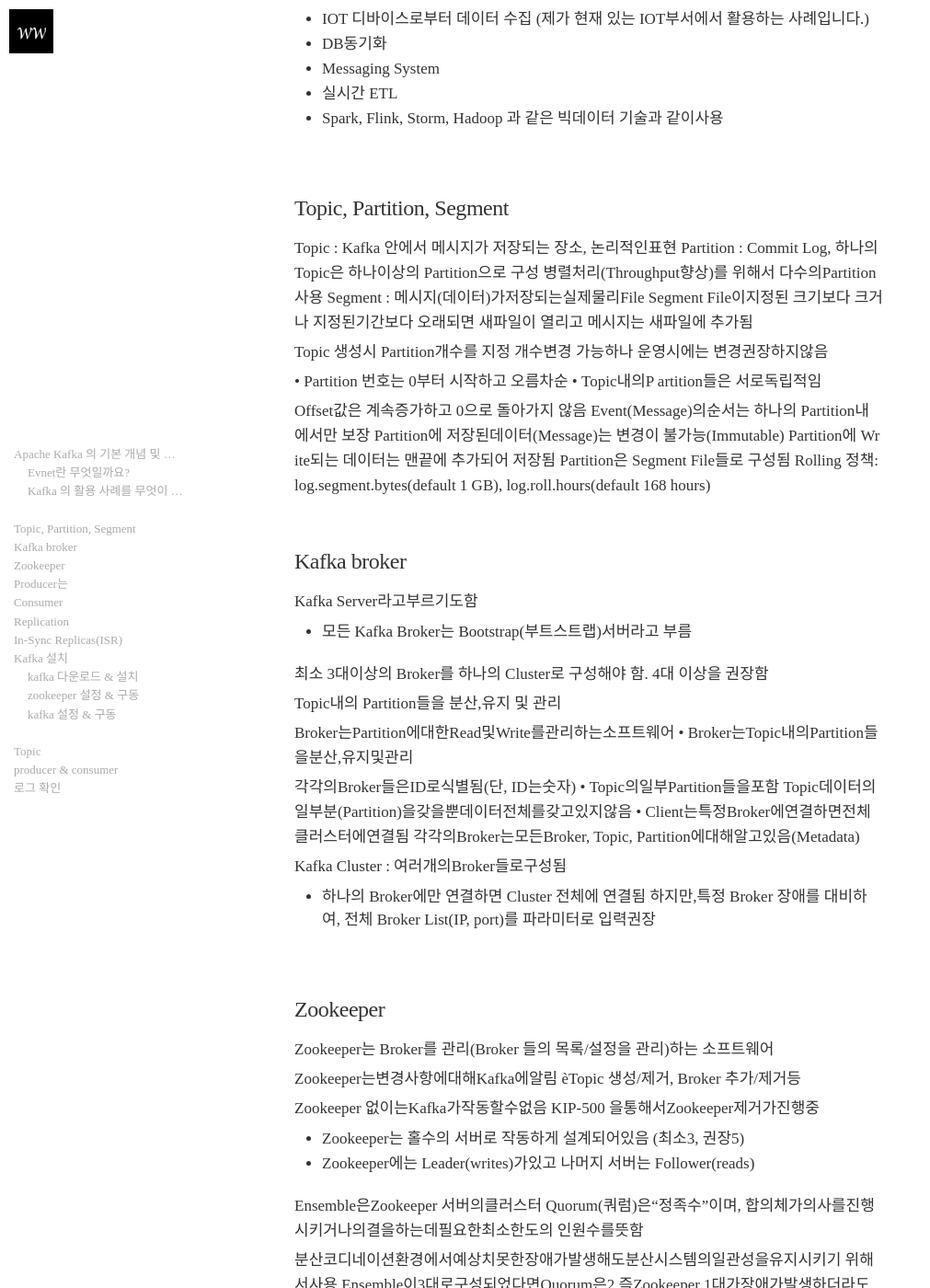
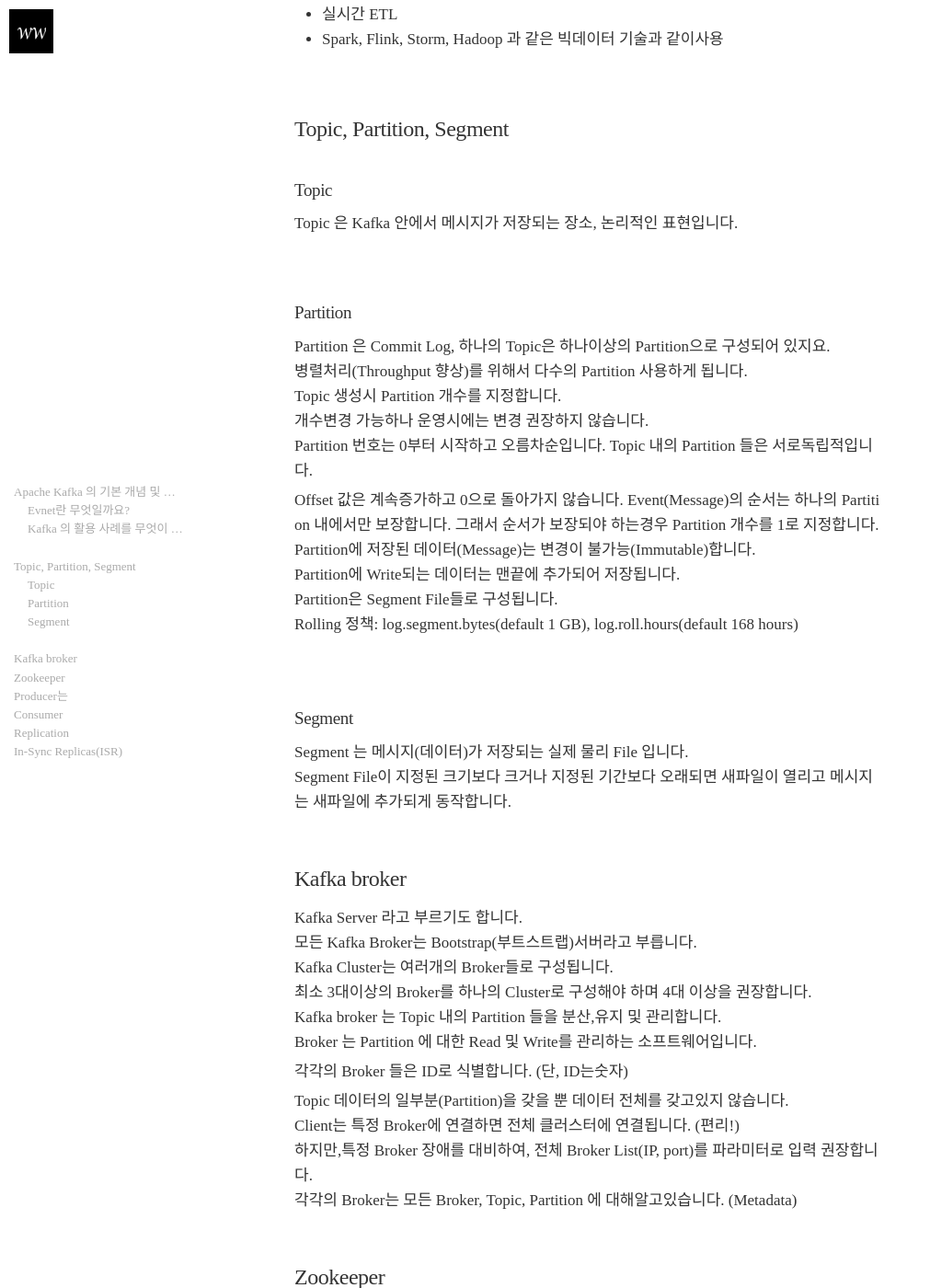
Before and after one commit to didalgus/didalgus.github.io, a Jekyll site: the page built from _posts/2023-05-25-Kafka-Basic.markdown, in a window 1280 px wide and 1400 px high, scrolled down 1731 px. Shown: the whole window at 92% size, without its empty margins (0-1011 px from the left). Built offline with Jekyll 4.4.1, drawn with Linux system fonts in a browser that asks for light colours; nearby versions of some CDN libraries; some web fonts are replaced; the table of contents is made by our own code; some of the changed text lies outside the part shown.

Commit message:
modify post: kafka

````diff
--- a/_posts/2023-05-25-Kafka-Basic.markdown
+++ b/_posts/2023-05-25-Kafka-Basic.markdown
@@ -12,13 +12,11 @@ last_modified_at:
 ---
 
 kafka 를 잊어버린 미래의 나에게 kafka는 말이지~ 라고 알려주는 목표를 설정하고 글쓰기 하고있습니다.
-(유툽에서 개발자 글쓰기를 할때 저렇게 설정하고 글을 써보라고 조언하시더군요.)
-
-![kafka logo]({{ site.url }}/assets/article_images/2023-05-25-Kafka/kafka_logo-simple.png)
-[Kafka 공식사이트](https://kafka.apache.org/)
-
-제가 있는 IOT 부서에서는 디바이스(ex. 카메라, 센서 등등) 데이터 수집을 Kafka 로 하고있습니다.
-Kafka 유료 온라인 강의를 신청해주셔서 (돈이 아까우니!) 강의를 시청하면서 정리를 해보았습니다.
+유투버에서 본 개발자 글쓰기를 할때 저렇게 설정하고 글을 써보라고 조언하시더군요.
+<br>
+제가 있는 IOT 부서에서 디바이스(ex. 카메라, 도어락, 센서 등등) 데이터 수집을 Kafka 로 하고있습니다.
+Kafka 유료 온라인 강의를 시청하면서 정리를 해보았습니다. (돈이 아까우니!)
+<br>
 
 * **Apache Kafka Basic ✓** <span class="series">SERIES 1/3</span>
 * [Apache Kafka Usage]({% post_url 2023-05-26-Kafka-Usage %}) <span class="series">SERIES 2/3</span>
@@ -27,25 +25,29 @@ Kafka 유료 온라인 강의를 신청해주셔서 (돈이 아까우니!) 강
 
 ## Apache Kafka 의 기본 개념 및 이해
 
-Kafka는 Linkedin 내에서 개발하여 후에 아파치 재단에 2011년에 기부되어 오픈소스화 되었습니다.
+
+![kafka logo]({{ site.url }}/assets/article_images/2023-05-25-Kafka/kafka_logo-simple.png)
+
+Kafka는 Linkedin 내에서 개발하여 후에 아파치 재단([Kafka 공식사이트](https://kafka.apache.org/))에 2011년에 기부되어 오픈소스화 되었습니다.
 기존의 MQ(Messaging Platform) 에서 처리 불가능 이벤트 스트림 처리를 위해 개발 되었습니다.
 
-<br />
 Kafka 라고 명명한 계기는 창시자인 Jay Kreps는 아래와 같이 말했습니다.
 
 ![]({{ site.url }}/assets/article_images/2023-05-25-Kafka/quora-2023-05-25.png)
-[https://www.quora.com/What-is-the-relation-between-Kafka-the-writer-and-Apache-Kafka-the-distributed-messaging-system/answer/Jay-Kreps](https://www.quora.com/What-is-the-relation-between-Kafka-the-writer-and-Apache-Kafka-the-distributed-messaging-system/answer/Jay-Kreps)
 
-
-구글번역
+구글번역  [원문 링크](https://www.quora.com/What-is-the-relation-between-Kafka-the-writer-and-Apache-Kafka-the-distributed-messaging-system/answer/Jay-Kreps)
 ```
 카프카는 작가 이름을 쓰는 것에 최적화된 시스템이니까 말이 된다고 생각했다. 나는 대학에서 많은 조명 수업을 들었고 Franz Kafka를 좋아했습니다. 또한 오픈 소스 프로젝트의 이름이 멋지게 들렸습니다.
 따라서 기본적으로 관계가 많지 않습니다.
 ```
 Jay Kreps 이분은 2014년에 CONFLUENT 회사를 설립했습니다.
 
+
+
 ### Evnet란 무엇일까요?
+
 Kafka 를 사용하기로 했다면 Event 가 많이 발생하는 시스템이겠군요.
+Kafka 를 이야기하려면 Event 를 먼저 이야기해야 겠군요.
 
 - 은행 거래, 송금
 - 웹사이트에서의 행위
@@ -65,75 +67,66 @@ BinData가 발생하고 Event가 사용되는 모든곳이라고 할 수 있습
 
 ## Topic, Partition, Segment
 
-Topic : Kafka 안에서 메시지가 저장되는 장소, 논리적인표현
-Partition : Commit Log, 하나의 Topic은 하나이상의 Partition으로 구성
-병렬처리(Throughput향상)를 위해서 다수의Partition 사용
-Segment : 메시지(데이터)가저장되는실제물리File
-Segment File이지정된 크기보다 크거나 지정된기간보다 오래되면 새파일이 열리고 메시지는 새파일에 추가됨
+### Topic
+Topic 은 Kafka 안에서 메시지가 저장되는 장소, 논리적인 표현입니다.
+<br>
 
+### Partition
+Partition 은 Commit Log, 하나의 Topic은 하나이상의 Partition으로 구성되어 있지요.
+병렬처리(Throughput 향상)를 위해서 다수의 Partition 사용하게 됩니다.
+Topic 생성시 Partition 개수를 지정합니다.
+개수변경 가능하나 운영시에는 변경 권장하지 않습니다.
+Partition 번호는 0부터 시작하고 오름차순입니다.
+Topic 내의 Partition 들은 서로독립적입니다.
 
-Topic 생성시 Partition개수를 지정
-개수변경 가능하나 운영시에는 변경권장하지않음
+Offset 값은 계속증가하고 0으로 돌아가지 않습니다.
+Event(Message)의 순서는 하나의 Partition 내에서만 보장합니다. 그래서 순서가 보장되야 하는경우 Partition 개수를 1로 지정합니다.
+Partition에 저장된 데이터(Message)는 변경이 불가능(Immutable)합니다.
+Partition에 Write되는 데이터는 맨끝에 추가되어 저장됩니다.
+Partition은 Segment File들로 구성됩니다.
+Rolling 정책: log.segment.bytes(default 1 GB), log.roll.hours(default 168 hours)
 
-• Partition 번호는 0부터 시작하고 오름차순
-• Topic내의P artition들은 서로독립적임
-
-Offset값은 계속증가하고 0으로 돌아가지 않음
-Event(Message)의순서는 하나의 Partition내에서만 보장
-Partition에 저장된데이터(Message)는 변경이 불가능(Immutable)
-Partition에 Write되는 데이터는 맨끝에 추가되어 저장됨
-Partition은 Segment File들로 구성됨
-Rolling 정책: log.segment.bytes(default 1 GB), log.roll.hours(default 168 hours)
+<br>
+### Segment
+Segment 는 메시지(데이터)가 저장되는 실제 물리 File 입니다.<br>
+Segment File이 지정된 크기보다 크거나 지정된 기간보다 오래되면 새파일이 열리고 메시지는 새파일에 추가되게 동작합니다.
 
 
 ## Kafka broker
 
-Kafka Server라고부르기도함
-- 모든 Kafka Broker는 Bootstrap(부트스트랩)서버라고 부름
+Kafka Server 라고 부르기도 합니다.
+모든 Kafka Broker는 Bootstrap(부트스트랩)서버라고 부릅니다.
+Kafka Cluster는 여러개의 Broker들로 구성됩니다.
+최소 3대이상의 Broker를 하나의 Cluster로 구성해야 하며 4대 이상을 권장합니다.
+Kafka broker 는 Topic 내의 Partition 들을 분산,유지 및 관리합니다.
+Broker 는 Partition 에 대한 Read 및 Write를 관리하는 소프트웨어입니다.
 
-최소 3대이상의 Broker를 하나의 Cluster로 구성해야 함. 4대 이상을 권장함
+각각의 Broker 들은 ID로 식별합니다. (단, ID는숫자)
 
-Topic내의 Partition들을 분산,유지 및 관리
-
-Broker는Partition에대한Read및Write를관리하는소프트웨어
-• Broker는Topic내의Partition들을분산,유지및관리
-
-
-각각의Broker들은ID로식별됨(단, ID는숫자)
-• Topic의일부Partition들을포함
-Topic데이터의일부분(Partition)을갖을뿐데이터전체를갖고있지않음
-• Client는특정Broker에연결하면전체클러스터에연결됨
-각각의Broker는모든Broker, Topic, Partition에대해알고있음(Metadata)
-
-Kafka Cluster : 여러개의Broker들로구성됨
-
-
-- 하나의 Broker에만 연결하면 Cluster 전체에 연결됨
-    하지만,특정 Broker 장애를 대비하여, 전체 Broker List(IP, port)를 파라미터로 입력권장
-
+Topic 데이터의 일부분(Partition)을 갖을 뿐 데이터 전체를 갖고있지 않습니다.
+Client는 특정 Broker에 연결하면 전체 클러스터에 연결됩니다. (편리!)
+하지만,특정 Broker 장애를 대비하여, 전체 Broker List(IP, port)를 파라미터로 입력 권장합니다.
+각각의 Broker는 모든 Broker, Topic, Partition 에 대해알고있습니다. (Metadata)
 
 
 ## Zookeeper
 
-Zookeeper는 Broker를 관리(Broker 들의 목록/설정을 관리)하는 소프트웨어
+Zookeeper는 Broker를 관리(Broker 들의 목록/설정을 관리)하는 소프트웨어입니다.
 
-Zookeeper는변경사항에대해Kafka에알림
-èTopic 생성/제거, Broker 추가/제거등
+Zookeeper 는 변경사항에 대해 Kafka 에 알립니다.
+ex) Topic 생성/제거, Broker 추가/제거 등등
 
-Zookeeper 없이는Kafka가작동할수없음
-KIP-500 을통해서Zookeeper제거가진행중
+Zookeeper 없이는 Kafka가 작동 할 수 없습니다.
+(KIP-500 을 통해서 Zookeeper 제거가 진행중)
 
-- Zookeeper는 홀수의 서버로 작동하게 설계되어있음 (최소3, 권장5)
-- Zookeeper에는 Leader(writes)가있고 나머지 서버는 Follower(reads)
+Zookeeper 는 홀수의 서버로 작동하게 설계되어있습니다. (최소3, 권장5)
+Zookeeper 에는 Leader(writes) 가 있고 나머지 서버는 Follower(reads)입니다.
 
-
-Ensemble은Zookeeper 서버의클러스터
-Quorum(쿼럼)은“정족수”이며, 합의체가의사를진행시키거나의결을하는데필요한최소한도의
-인원수를뜻함
-
-분산코디네이션환경에서예상치못한장애가발생해도분산시스템의일관성을유지시키기
-위해서사용
-Ensemble이3대로구성되었다면Quorum은2,즉Zookeeper 1대가장애가발생하더라도정상동작
+<br>
+Ensemble 은 Zookeeper 서버의 클러스터입니다.
+Quorum(쿼럼) 은 “정족수”이며, 합의체가 의사를 진행시키거나 의결을 하는데 필요한 최소한 인원수를뜻합니다.
+분산 코디네이션환경 에서 예상치 못한 장애가 발생해도 분산시스템의 일관성을 유지시키기 위해서 사용합니다.
+Ensemble이 3대로 구성되었다면 Quorum 은 2, 즉 Zookeeper 1대가 장애가 발생 하더라도 정상동작합니다.
 
 
 
@@ -141,51 +134,40 @@ Ensemble이3대로구성되었다면Quorum은2,즉Zookeeper 1대가장애가발
 
 Producer는 메시지를 생산(Produce)해서 Kafka의 Topic으로 메시지를 보내는 애플리케이션입니다.
 
-
 Consumer Group는 Topic의 메시지를 사용하기 위해 협력하는 Consumer들의 집합입니다.
 하나의 Consumer는 하나의Consumer Group에 포함되며, Consumer Group내의 Consumer들은 협력하여 Topic의 메시지를 분산병렬 처리합니다.
 
-
-Producer와 Consumer는 서로알지 못하며, Producer와 Consumer는 각각 고유의 속도로 Commit Log에 Write및 Read를 수행
+Producer와 Consumer는 서로 알지 못하며, Producer와 Consumer는 각각 고유의 속도로 Commit Log에 Write및 Read를 수행합니다.
 
 
 
 ## Consumer
 
-
 Consumer는 Topic의 메시지를 가져와서 소비(Consume)하는 애플리케이션입니다.
 
-Consumer는각각고유의속도로Commit Log로부터순서대로Read(Poll)를수행
-• 다른Consumer Group에속한Consumer들은서로관련이없으며, Commit Log에있는
-Event(Message)를동시에다른위치에서Read할수있음
-
+Consumer 는 각각 고유의 속도로 Commit Log 로부터 순서대로 Read(Poll) 를 수행합니다.
+다른 Consumer Group 에 속한 Consumer 들은 서로관련이없으며, Commit Log 에 있는 Event(Message)를 동시에 다른위치 에서 Read 할수있습니다.
 
 
 Consumer Offset
 
-- Consumer가자동이나수동으로데이터를읽은위치를commit하여다시읽음을방지
-- __consumer_offsets라는Internal Topic에서Consumer Offset을저장하여관리
+- Consumer 가 자동이나 수동으로 데이터를 읽은위치를 commit하여 다시 읽음을 방지
+- __consumer_offsets 라는 Internal Topic 에서 Consumer Offset을 저장하여 관리
 - LOG-END-OFFSET: Producer 가 Write
 - CURRENT-OFFSET : Group의 Consumer가 Read하고 처리한후에 Commit
-- Cardinality
-		특정 데이터 집합에서 유니크(Unique)한값의 개수
-- Partition전체에 Record를 고르게 배포하는 Key를 만드는것이 중요
+- Cardinality : 특정 데이터 집합에서 유니크(Unique)한 값의 개수
+- Partition 전체에 Record를 고르게 배포하는 Key를 만드는것이 중요
 
 
 
 ## Replication
 
+Broker에 장애가 발생하면 장애가 발생한 Broker의 Partition들은 모두 사용할 수 없게 되는 문제발생합니다.
+Partition을 복제(Replication)하여 다른 Broker상에서 복제물(Replicas)을 만들어서 장애를 미리대비합니다.
 
-Broker에장애가발생하면?
-장애가발생한Broker의Partition들은모두사용할수없게되는문제발생
-
-Partition을 복제(Replication)하여 다른 Broker상에서 복제물(Replicas)을 만들어서 장애를 미리대비함
-
-
-
-Producer는 Leader에만 Write하고 Consumer는 Leader로부터만 Read함
-Follower는 Broker장애시안정성을제공하기위해서만존재
-Follower는 Leader의Commit Log에서데이터를가져오기요청(Fetch Request)으로복제
+Producer는 Leader 에만 Write하고 Consumer는 Leader로부터만 Read합니다.
+Follower는 Broker 장애시 안정성을 제공하기 위해서만 존재합니다.
+Follower는 Leader 의 Commit Log 에서 데이터를 가져오기 요청(Fetch Request)으로 복제합니다.
 
 
 Partition Leader에 대한 자동분산
@@ -202,280 +184,26 @@ leader.imbalance.per.broker.percentage : 기본값 10
 
 ## In-Sync Replicas(ISR)
 
-Leader 장애시Leader를선출하는데사용
-Partition을 복제(Replication)하여 다른 Broker상에서 복제물(Replicas)을 만들어서 장애를 미리대비함
+Leader 장애시 Leader 를 선출하는데 사용합니다.
+Partition을 복제(Replication)하여 다른 Broker상에서 복제물(Replicas)을 만들어서 장애를 미리대비합니다.
+Replicas - Leader Partition, Follower Partition
+In-Sync Replicas(ISR)는 High Water Mark라고 하는 지점까지 동일한 Replicas (Leader와 Follower모두)의 목록입니다.
+Leader에 장애가 발생하면, ISR 중에서 새 Leader를 선출합니다.
 
-Replicas - Leader Partition, Follower Partition
-
-
-
-In-Sync Replicas(ISR)는 High Water Mark라고 하는 지점까지 동일한 Replicas (Leader와 Follower모두)의 목록
-Leader에 장애가 발생하면, ISR 중에서 새 Leader를 선출
-
-
+<br>
 High Water Mark
 - 가장 최근에 Committed 메시지의 Offset 추적
-- replication-offset-checkpoint 파일에 체크포인트를 기록    # server /data/ 하위 디렉토리에 없음
+- replication-offset-checkpoint 파일에 체크포인트를 기록
 
+<br>
 Leader Epoch
-- leader-epoch-checkpoint 파일에 체크포인트를 기록      # server /data/ 하위 디렉토리에 없음
+- leader-epoch-checkpoint 파일에 체크포인트를 기록
 
-
-replica.lag.time.max.ms 으로 판단 해야함
-- Follower가Leader로 Fetch 요청을 보내는 Interval을 체크
-
-replica.lag.max.messages    #서버내 설정 못찾음 (server.properties)
-replica.lag.time.max.ms      #서버내 설정 못찾음 (server.properties)
-
-
-
-## Kafka 설치
-
-kafka 를 잊어버린 미래의 나에게 이렇게 설치하고 이렇게 쓰는거야~ 라고 알려주는 목표를 설정하고 글쓰기 하고있습니다.
-+ 유툽에서 개발자 글쓰기를 할때 저렇게 설정하고 글을 써보라고 조언하시더군요.
-
-
-### kafka 다운로드 & 설치
-
-다운로드 받아봅시다.
-https://kafka.apache.org/downloads
-
-2023년 2월 7일자 소스버전은 3.4.0가 최신이군요.
-맥 환경인지라 Binary 버전 2.13 으로 받아서 설치해보겠습니다.
-
-Scala 2.13 https://archive.apache.org/dist/kafka/2.8.2/kafka_2.13-2.8.2.tgz
-
-apps 디렉토리에 압축파일을 풀어줍니다. (명령어로든 더블클릭이로든~)
+<br>
+replica.lag.time.max.ms 으로 판단 해야합니다.
+Follower가Leader로 Fetch 요청을 보내는 Interval을 체크합니다.
 
 ```bash
-$ mkdir ~/apps
-$ cd apps
+replica.lag.max.messages
+replica.lag.time.max.ms
 ```
-
-접근 용이하게 심볼릭 링크를 걸어주겠습니다.
-```bash
-ln -s kafka_2.13-2.8.2 kafka
-```
-
-참 쉽죵?
-```bash
-$ ll apps
-lrwxr-xr-x 1 willow staff 16B 1 5 17:38 kafka@ -> kafka_2.13-2.8.2
-drwxr-xr-x@ 10 willow staff 320B 1 5 17:43 kafka_2.13-2.8.2/
-```
-
-### zookeeper 설정 & 구동
-
-zookeeper data 가 저장될 디렉토리를 지정해줍니다.
-
-```bash
-$ vi ~/apps/kafka/config/zookeeper.properties
-# the directory where the snapshot is stored.
-dataDir=/tmp/zookeeper
-# the port at which the clients will connect
-clientPort=2181
-```
-
-zookeeper를 구동해보겠습니다. 2181 포트로 구동되는군요.
-```bash
-$ ~/apps/kafka/bin/zookeeper-server-start.sh ~/apps/kafka/config/zookeeper.properties
-= willow ~/apps/kafka/bin  $ ./zookeeper-server-start.sh ../config/zookeeper.properties
-...
-[2023-05-25 17:43:13,562] INFO clientPortAddress is 0.0.0.0:2181 (org.apache.zookeeper.server.quorum.QuorumPeerConfig)
-...
-[2023-05-25 17:43:13,644] INFO binding to port 0.0.0.0/0.0.0.0:2181 (org.apache.zookeeper.server.NIOServerCnxnFactory)
-```
-
-zookeeper가 정상 구동되었는지 확인해보겠습니다.
-```bash
-$ telnet 0 2181
-Trying 0.0.0.0...
-Connected to 0.
-Escape character is '^]'.
-```
-
-
-zookeeper 쉘을 실행해볼까요?
-```bash
-$ bin/zookeeper-shell.sh localhost:2181
-Connecting to localhost:2181
-Welcome to ZooKeeper!
-JLine support is disabled
-
-WATCHER::
-
-WatchedEvent state:SyncConnected type:None path:null
-ls /
-[zookeeper]
-```
-
-zookeeper 로그를 확인보겠습니다.
-위에서 설정한 zookeeper.properties 경로에 로그가 생성된것을 확인했습니다.
-```bash
-$ ll /tmp/zookeeper/version-2
-total 48
--rw-r--r--  1 willow  wheel    64M  1  5 17:47 log.1
--rw-r--r--  1 willow  wheel   424B  1  5 17:43 snapshot.0
-```
-
-### kafka 설정 & 구동
-
-kafka 설정 파일을 열어보니 9092 포트가 선언되어 있습니다.
-
-```bash
-$ vi ~/apps/kafka/config/server.properties
-
-listeners=PLAINTEXT://127.0.0.1:9092
-```
-
-kafka(broker) 서버를 실행합니다.
-id = 0 서버가 구동되었네요.
-```bash
-$ ~/apps/kafka/bin/kafka-server-start.sh config/server.properties
-
-...
-[2023-05-25 17:16:35,827] INFO [KafkaServer id=0] started (kafka.server.KafkaServer)
-```
-
-
-## Topic
-
-Topic은 논리적인 표현으로 Kafka에서 메시지가 저장되는 장소 입니다.
-
-
-
-Topic 네이밍이 중요해서 찾아보았습니다.
-운영중에 변경하기 어렵기때문에 생성시 알기쉽게 네이밍하는게 중요하더군요.
-public 하게 명명하면 운영중 유지보수시 헷갈릴 수 있답니다. ㅠ
-현 IOT부서에서는 _(언더바)를 권장하지 않아서 `SensorEvent` 이런식으로 파스칼 케이스(pascal case) 표기명을 사용하고 있습니다.
-
-토픽 네임 규칙
-- 최대 249자
-- 공백허용 X
-- _. 권장하지 않음
-
-깃헙 소스 내 정의된 규칙은 아래와 같군요. https://github.com/apache/kafka/blob/trunk/clients/src/main/java/org/apache/kafka/common/internals/Topic.java
-
-```java
-public static final String LEGAL_CHARS = "[a-zA-Z0-9._-]";
-private static final int MAX_NAME_LENGTH = 249;
-```
-
-
-topic를 생성해보겠습니다.
-
-```bash
-$ ~/apps/kafka/bin/kafka-topics.sh --create --topic willow --bootstrap-server localhost:9092
-Created topic willow.
-```
-
-생성된 topic 를 확인해봅니다.
-```bash
-$ ~/apps/kafka/bin/kafka-topics.sh --list --bootstrap-server localhost:9092
-willow
-```
-
-## producer & consumer
-
-
-
-
-
-topic을 생성해보았으니 프로듀서와 컨슈머를 사용해보겠습니다.
-
-producer
-```bash
-$ ~/apps/kafka/bin/kafka-console-producer.sh --bootstrap-server localhost:9092 --topic willow
->11
->22
-```
-
-consumer
-```bash
-$ ~/apps/kafka/bin/kafka-console-consumer.sh --bootstrap-server localhost:9092 --topic willow
-11
-22
-
-$ ~/apps/kafka/bin/kafka-console-consumer.sh --bootstrap-server localhost:9092 --topic willow --from-beginning
-11
-22
-```
-
-topics 토픽 확인
-```bash
-$ ~/apps/kafka/bin/zookeeper-shell.sh localhost:2181
-Connecting to localhost:2181
-Welcome to ZooKeeper!
-JLine support is disabled
-
-WATCHER::
-
-WatchedEvent state:SyncConnected type:None path:null
-
-ls /
-[admin, brokers, cluster, config, consumers, controller, controller_epoch, feature, isr_change_notification, latest_producer_id_block, log_dir_event_notification, zookeeper]
-ls /brokers
-[ids, seqid, topics]
-ls /brokers/ids
-[0]
-ls /brokers/topics
-[__consumer_offsets, willow, greenpine]
-
-
-```
-
-## 로그 확인
-
-로그 디렉토리를 살펴볼까요?
-
-```bash
-$ ll ~/apps/kafka/tmp/kafka-logs/
-total 32
--rw-r--r--  1 willow  wheel     0B  1  6 17:16 cleaner-offset-checkpoint
-drwxr-xr-x  6 willow  wheel   192B  1  6 17:22 willow-0/
-drwxr-xr-x  6 willow  wheel   192B  1  6 17:29 greenpine-0/
--rw-r--r--  1 willow  wheel     4B  1  6 17:30 log-start-offset-checkpoint
--rw-r--r--  1 willow  wheel    88B  1  6 17:16 meta.properties
--rw-r--r--  1 willow  wheel    33B  1  6 17:30 recovery-point-offset-checkpoint
--rw-r--r--  1 willow  wheel    33B  1  6 17:30 replication-offset-checkpoint
-
-$ ll ~/apps/kafka/tmp/kafka-logs/willow-0
-total 16
--rw-r--r--  1 willow  wheel    10M  1  6 17:29 00000000000000000000.index
--rw-r--r--  1 willow  wheel   302B  1  6 17:29 00000000000000000000.log
--rw-r--r--  1 willow  wheel    10M  1  6 17:29 00000000000000000000.timeindex
--rw-r--r--  1 willow  wheel     8B  1  6 17:29 leader-epoch-checkpoint
-
-$ cat ~/apps/kafka/tmp/kafka-logs/willow-0/00000000000000000000.log
-```
-
-
-```bash
-
-```
-
-
-```bash
-
-```
-
-
-```bash
-
-```
-
-```bash
-
-```
-
-```bash
-
-```
-
-```bash
-
-```
-
-```bash
-
-```
````
Also changed, not shown: other parts of _posts/2023-05-25-Kafka-Basic.markdown (+1 -1 lines), _posts/2023-05-26-Kafka-Usage.markdown (+2 -33 lines).
